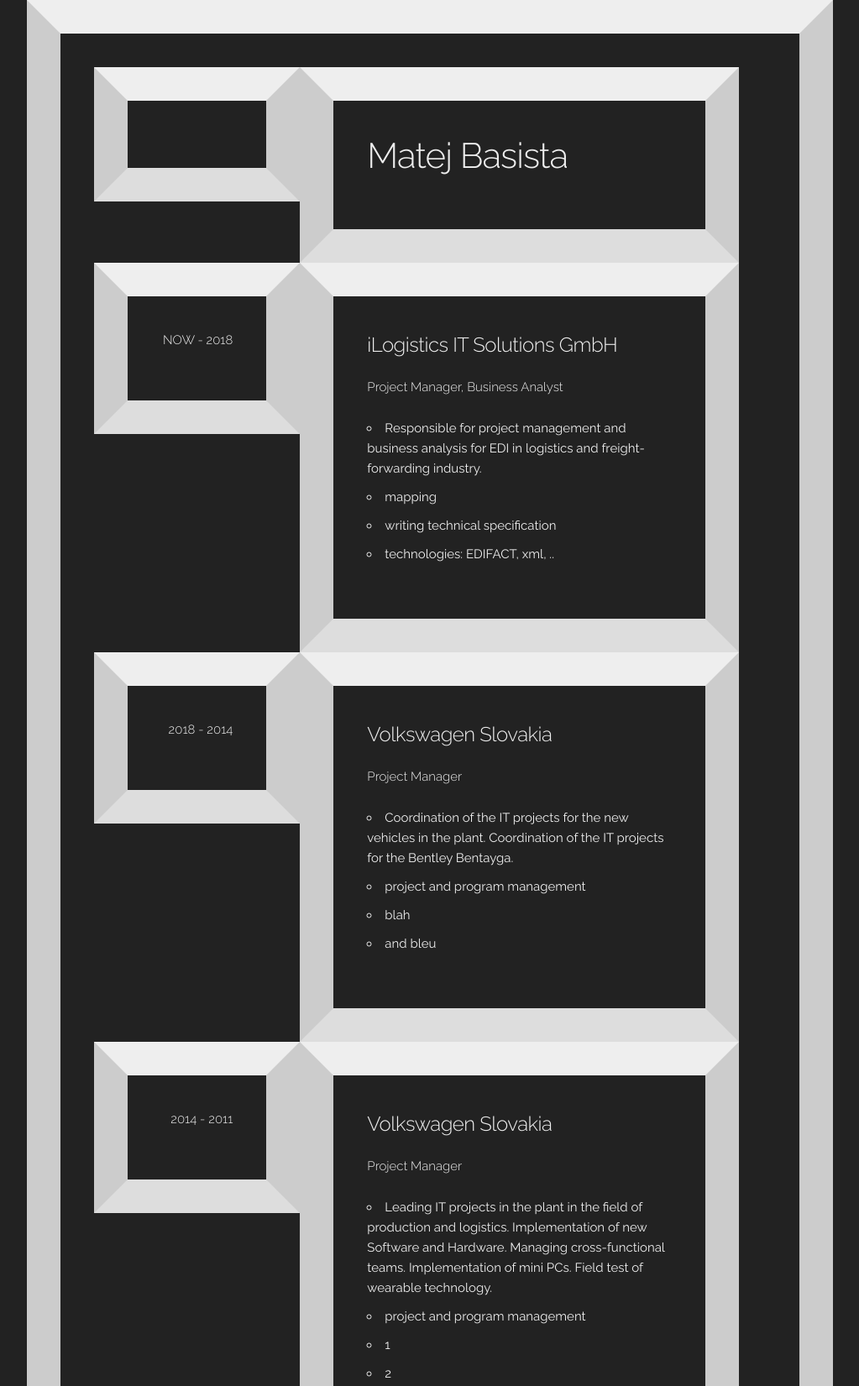
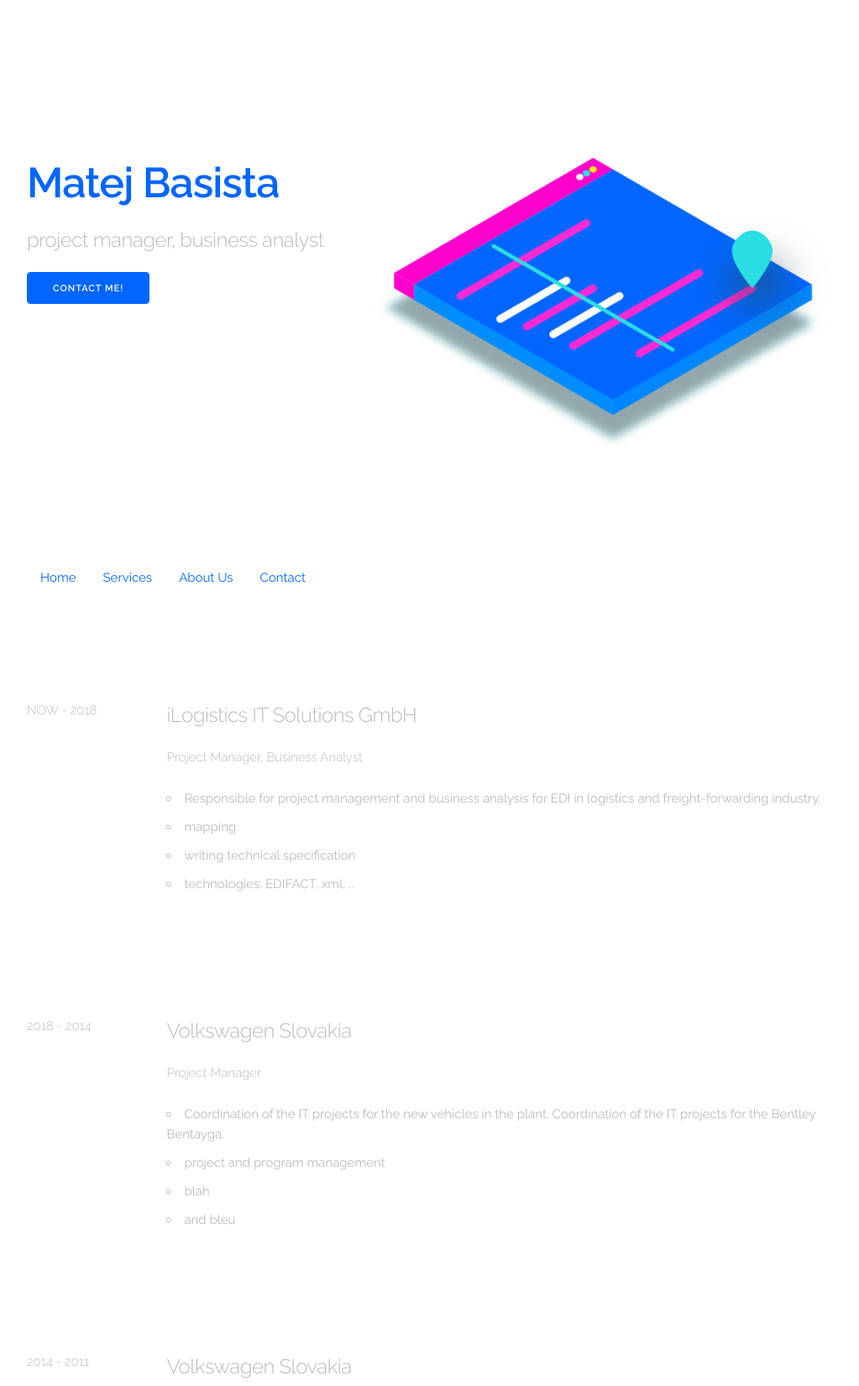
Before and after one commit to matejBasista/matejbasistacom, a plain HTML site: page index.html in a window 1280 px wide. Shown: the top 1651 px of the page at 84% size, without its empty margins (128-1151 px from the left). Drawn offline with Linux system fonts and the light colour scheme.

Commit message:
Add files via upload

```diff
--- a/css/skeleton.css
+++ b/css/skeleton.css
@@ -39,7 +39,9 @@
 .columns {
   width: 100%;
   float: left;
-  box-sizing: border-box; }
+  box-sizing: border-box;
+  padding: 6rem 0;
+  }
 
 /* For devices larger than 400px */
 @media (min-width: 400px) {
@@ -125,7 +127,7 @@
   line-height: 1.6;
   font-weight: 400;
   font-family: "Raleway", "HelveticaNeue", "Helvetica Neue", Helvetica, Arial, sans-serif;
-  color: #eee; }
+  color: #bbb; }
 
 
 /* Typography
@@ -206,8 +208,8 @@
 input[type="reset"].button-primary,
 input[type="button"].button-primary {
   color: #FFF;
-  background-color: #33C3F0;
-  border-color: #33C3F0; }
+  background-color: #0066ff;
+  border-color: #0066ff; }
 .button.button-primary:hover,
 button.button-primary:hover,
 input[type="submit"].button-primary:hover,
@@ -219,8 +221,8 @@
 input[type="reset"].button-primary:focus,
 input[type="button"].button-primary:focus {
   color: #FFF;
-  background-color: #1EAEDB;
-  border-color: #1EAEDB; }
+  background-color: #0066ff;
+  border-color: #0066ff; }
 
 
 /* Forms
@@ -419,35 +421,65 @@
 
 /* Matejbasista addons
 –––––––––––––––––––––––––––––––––––––––––––––––––– */
-.header {
-  background: #222;
-  margin: 0rem;
-  padding: 4rem;
-  border-top: solid 4rem #eee;
-  border-right: solid 4rem #ccc;
-  border-bottom: solid 4rem #ddd;
-  border-left: solid 4rem #ccc;
+
+.section {
+	padding-top: 10%;
+}
+
+.navBar{
+  background-color: #fff;
+}
+
+/*Floats each item to the left with padding of 14 & 16 px.
+Removes the underline with text decoration = none.*/
+.navBar a{
+  float: left;
+  color: #0066ff;
+  padding: 14px 16px;
+  text-decoration: none;
+}
+
+/*Background color change during hover state*/
+.navBar a:hover{
+  background-color: white;
+  color: #0066ff;
+}
+
+/*Hides the menu Icon which will show when the nav needs to be responsive*/
+.navBar .icon{
+  display: none;
+}
+
+/*Set your custom screen width here replacing 700*/
+@media (max-width: 700px){
+/*Ignores the first link (which is Home) in the div and       applies 'display = none' to everything else.   Basically hiding everything but Home*/
+  .navBar a:not(:first-child){
+    display: none;
+  }
+/*Brings the menu icon into view and floats it to the right*/
+  .navBar a.icon{
+    display: block; float: right;
   }
 
-.right {
-  text-align: right;
+/*The navBar class will be changed to 'navBar responsive' using JS. This chunk of CSS makes the menu icon stay where it is by making the position absolute within it's parent 'right top corner'. Without this, the icon will get kicked around when the items are collapsed and expanded*/
+  .navBar.responsive {
+    position: relative;
+  }
+  .navBar.responsive a.icon {
+    position: absolute;
+    right: 0;
+    top: 0;
   }
 
-.column {
-  background: #222;
-  margin: 0rem;
-  padding: 4rem 4rem 4rem 4rem;
-  border-top: solid 4rem #eee;
-  border-right: solid 4rem #ccc;
-  border-bottom: solid 4rem #ddd;
-  border-left: solid 4rem #ccc;
+/*Removes the originally set float and brings them to view*/
+  .navBar.responsive a {
+    float: none;
+    display: block;
+    text-align: left;
   }
+}
 
-.container  {
-  background: #222;
-  padding: 4rem;
-  border-top: solid 4rem #eee;
-  border-right: solid 4rem #ccc;
-  border-bottom: solid 4rem #ddd;
-  border-left: solid 4rem #ccc;
-  }
+img {
+  max-width: 100%;
+  height: auto;
+}
--- a/index.html
+++ b/index.html
@@ -30,29 +30,42 @@
 </head>
 <body>
 
-  <!-- Bio
-  –––––––––––––––––––––––––––––––––––––––––––––––––– -->
-  <div class="container">
 
-		<div class="row">
-		<div class="one-third column">
+  <div class="section container">
 
+	<div class="row">
+		<div class="five columns">
+		<h1><strong>Matej Basista</strong></h1>
+		<h5>project manager, business analyst</h5>
+		<a class="button button-primary" href="#">Contact me!</a>
 		</div>
 
-		<div class="two-thirds column">
-		<h2>Matej Basista</h2>
+		<div class="seven columns">
+		<img class="" src="images/iso.png"></img>
 		</div>
 	</div>
+  </div>
 
+  <div class="container">
     <!-- Timeline
   –––––––––––––––––––––––––––––––––––––––––––––––––– -->
 
 	<div class="row">
-		<div class="one-third column right">
+	<div class="eleven columns navBar" id="mainNavBar">
+  <a href="#home">Home</a>
+  <a href="#service">Services</a>
+  <a href="#about">About Us</a>
+  <a href="#contact">Contact</a>
+		</div>
+		<div class="one column"></div>
+	</div>
+
+	<div class="row">
+		<div class="two columns ">
 		<h6>NOW - 2018</h6>
 		</div>
 
-		<div class="two-thirds column">
+		<div id="coloring" class="ten columns">
 	    <h5>iLogistics IT Solutions GmbH</h5>
 		<h6>Project Manager, Business Analyst</h6>
         <p>
@@ -67,11 +80,11 @@
 	</div>
 
 	<div class="row">
-		<div class="one-third column right">
+		<div class="two columns ">
 		<h6>2018 - 2014</h6>
 		</div>
 
-		<div class="two-thirds column">
+		<div class="ten columns">
 	    <h5>Volkswagen Slovakia</h5>
 		<h6>Project Manager</h6>
         <p>
@@ -86,11 +99,11 @@
 	</div>
 
 		<div class="row">
-		<div class="one-third column right">
+		<div class="two columns ">
 		<h6>2014 - 2011</h6>
 		</div>
 
-		<div class="two-thirds column">
+		<div class="ten columns">
 	    <h5>Volkswagen Slovakia</h5>
 		<h6>Project Manager</h6>
         <p>
@@ -105,11 +118,11 @@
 	</div>
 
 	<div class="row">
-		<div class="one-third column right">
+		<div class="two columns ">
 		<h6>2011 - 2010</h6>
 		</div>
 
-		<div class="two-thirds column">
+		<div class="ten columns">
 	    <h5>Volkswagen Slovakia</h5>
 		<h6>Trainee</h6>
         <p>
@@ -124,11 +137,11 @@
 	</div>
 
 	<div class="row">
-		<div class="one-third column right">
+		<div class="two columns ">
 		<h6>2011 - 2010</h6>
 		</div>
 
-		<div class="two-thirds column">
+		<div class="ten columns">
 	    <h5>LEITNER AG</h5>
 		<h6>Trainee</h6>
         <p>
@@ -143,11 +156,11 @@
 	</div>
 
 	<div class="row">
-		<div class="one-third column right">
+		<div class="two columns ">
 		<h6>2011 - 2010</h6>
 		</div>
 
-		<div class="two-thirds column">
+		<div class="ten columns">
 	    <h5>Technical University of Kosice</h5>
 		<h6>Diploma in Engineering</h6>
         <p>
@@ -161,11 +174,11 @@
 	</div>
 
 	<div class="row">
-		<div class="one-third column right">
+		<div class="two columns ">
 		<h5>Skills</h5>
 		</div>
 
-		<div class="two-thirds column">
+		<div class="ten columns">
 		<ul style= "list-style-type: none">
 		<li>
 		<i class="far fa-circle"></i>
@@ -205,11 +218,11 @@
 	</div>
 
 	<div class="row">
-		<div class="one-third column right">
+		<div class="two columns ">
 		<h5>
 		Cert</h5>
 		</div>
-		<div class="two-thirds column">
+		<div class="ten columns">
 		<ul>
 		<li>
 		IREB, Foundation Level - CPRE FL</li>
@@ -223,10 +236,10 @@
 	</div>
 
 	<div class="row" style="text-align: center">
-		<div class="one-third column ">
+		<div class="two columns ">
 		facebook
 		</div>
-		<div class="two-thirds column ">
+		<div class="ten columns ">
 		linkedin, skeleton
 		</div>
 	</div>
```
Also changed, not shown: css/normalize.css, images/iso.png (added).
